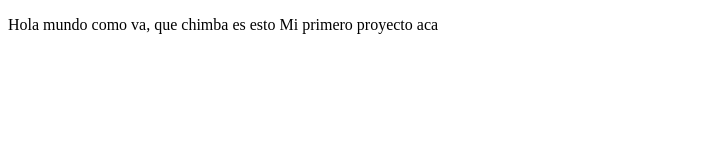
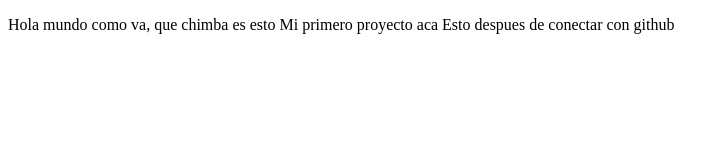
Before and after one commit to cristiancastano852/proyectoDemoCursoPrework, a plain HTML site: page index.html in a window 1280 px wide. Shown: the whole page, without its empty margins (0-728 px from the left). Drawn offline with Linux system fonts and the light colour scheme.

Commit message:
probando3

```diff
--- a/index.html
+++ b/index.html
@@ -10,6 +10,8 @@
     <p>
         Hola mundo como va, que chimba es esto
         Mi primero proyecto aca
+        Esto despues de conectar con github
+
     </p>
 </body>
 </html>
```
